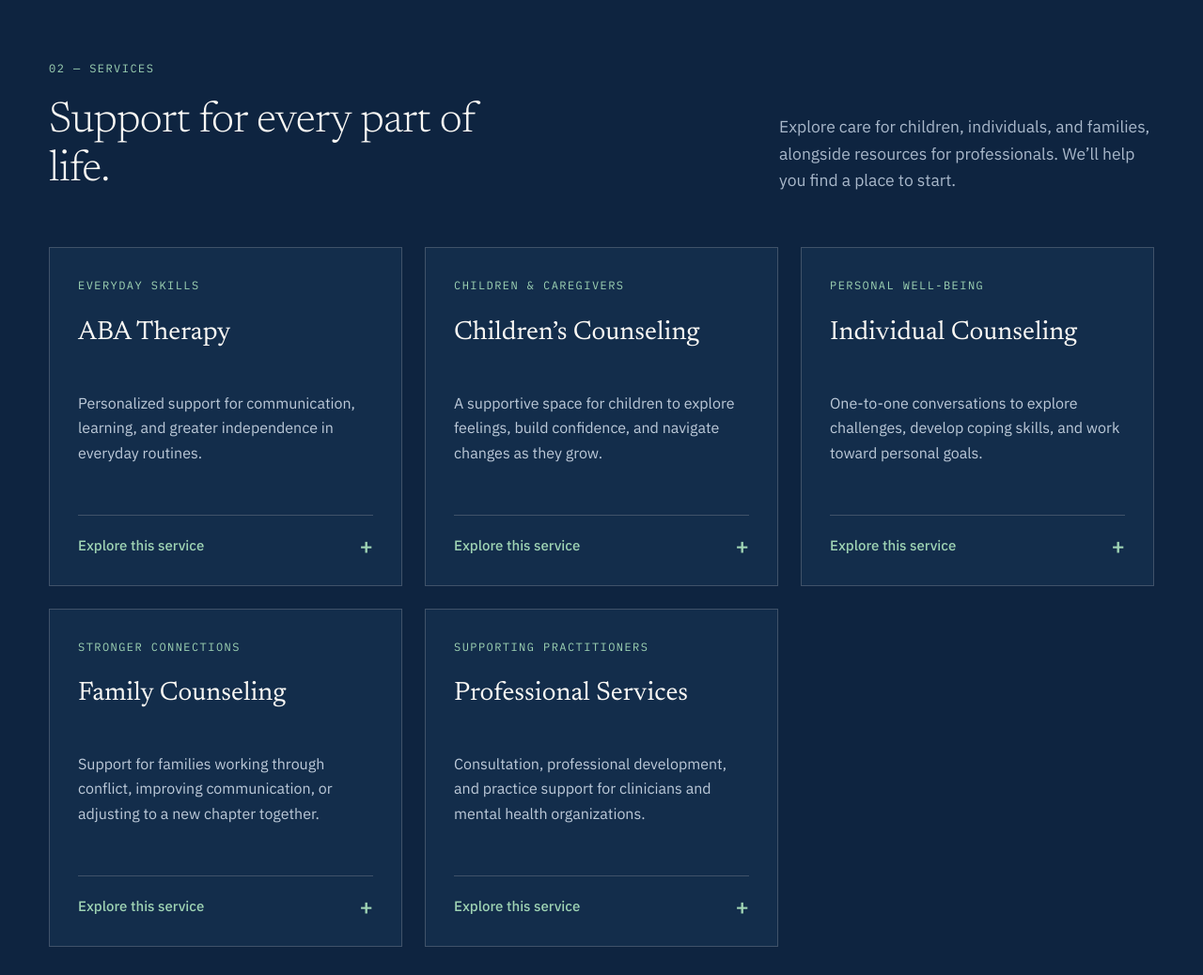
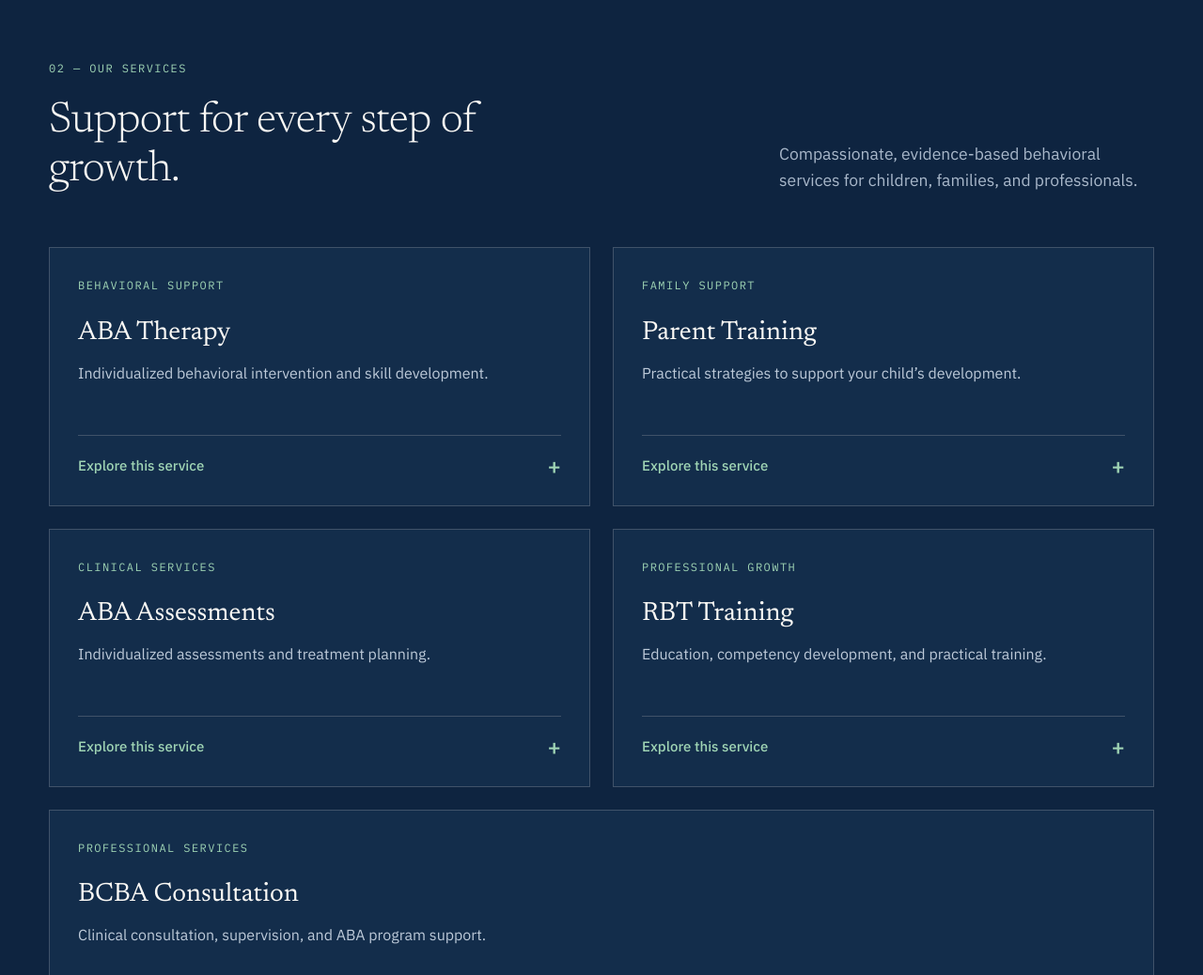
Before and after one commit to MystoganzTv/risebehaviortherapy, an Astro site: page / in a window 1280 px wide. Shown: the part 2260-3298 px from the top of the page at 94% size. Built offline with nearby package versions, Linux system fonts and the light colour scheme; Astro itself is replaced by a stand-in of ours.

Commit message:
Rework services into the five ABA offerings
Replaces the counseling cards with ABA Therapy, Parent Training,
ABA Assessments, RBT Training and BCBA Consultation, each with its own
category, summary and expandable detail. The section now reads "Support
for every step of growth." and lays the cards out two per row, with the
fifth spanning the full width as in the approved mockup. The contact
form drops "An assessment or diagnosis", now covered by ABA Assessments.

Co-Authored-By: Claude Opus 5.5 <noreply@anthropic.com>
Claude-Session: https://claude.ai/code/session_01XDx3K96qXSW1fzFhEvgG25

```diff
--- a/src/components/LandingServices.astro
+++ b/src/components/LandingServices.astro
@@ -6,10 +6,10 @@ import { serviceOfferings } from '../data/service-offerings';
   <div class="services-container">
     <div class="services-intro">
       <div>
-        <div class="service-eyebrow">02 — Services</div>
-        <h2 id="services-heading">Support for every part of life.</h2>
+        <div class="service-eyebrow">02 — Our Services</div>
+        <h2 id="services-heading">Support for every step of growth.</h2>
       </div>
-      <p>Explore care for children, individuals, and families, alongside resources for professionals. We’ll help you find a place to start.</p>
+      <p>Compassionate, evidence-based behavioral services for children, families, and professionals.</p>
     </div>
     <div class="services-grid">
       {serviceOfferings.map((service) => (
--- a/src/data/service-offerings.ts
+++ b/src/data/service-offerings.ts
@@ -1,44 +1,44 @@
-// Service categories requested for the landing page. Descriptions are original
-// copy; availability and professional supervision requirements are discussed at intake.
+// Service offerings for the landing page. Descriptions are original copy;
+// availability and professional requirements are discussed at intake.
 export const serviceOfferings = [
   {
     slug: 'aba-therapy',
     title: 'ABA Therapy',
-    category: 'Everyday skills',
-    description: 'Personalized support for communication, learning, and greater independence in everyday routines.',
+    category: 'Behavioral support',
+    description: 'Individualized behavioral intervention and skill development.',
     detail: 'Applied Behavior Analysis starts with understanding each person’s strengths and support needs. A BCBA develops a plan with practical goals and reviews progress with the family.',
-    points: ['Home-Based ABA and Center-Based ABA', 'School Support and coordination with educators', 'Assessments of behavior and everyday skills', 'Parent Training and caregiver coaching'],
+    points: ['Home-based and center-based ABA', 'School support and coordination with educators', 'Communication, social, and daily-living skills', 'Regular progress reviews with your BCBA'],
   },
   {
-    slug: 'childrens-counseling',
-    title: "Children’s Counseling",
-    category: 'Children & caregivers',
-    description: 'A supportive space for children to explore feelings, build confidence, and navigate changes as they grow.',
-    detail: 'Counseling gives children room to talk, learn about their emotions, and practice ways to handle difficult moments. Caregiver involvement helps connect that work with life at home.',
-    points: ['Recognizing and expressing feelings', 'Coping with transitions and everyday challenges', 'Building self-esteem and relationships', 'Helping caregivers understand and support their child'],
+    slug: 'parent-training',
+    title: 'Parent Training',
+    category: 'Family support',
+    description: 'Practical strategies to support your child’s development.',
+    detail: 'Caregivers are the constant in a child’s day. Parent training gives you hands-on strategies, modeled by our team, that you can use at home and in the community.',
+    points: ['Strategies for everyday routines at home', 'Understanding and responding to challenging behavior', 'Practicing skills alongside your child’s therapist', 'Carrying progress into school and the community'],
   },
   {
-    slug: 'individual-counseling',
-    title: 'Individual Counseling',
-    category: 'Personal well-being',
-    description: 'One-to-one conversations to explore challenges, develop coping skills, and work toward personal goals.',
-    detail: 'Make time for what you are experiencing and what you would like to change. Counseling offers a collaborative setting to explore patterns, identify strengths, and take manageable steps forward.',
-    points: ['Stress, anxiety, and difficult emotions', 'Self-esteem and personal growth', 'Relationships and healthy boundaries', 'Life transitions and work-life balance'],
+    slug: 'aba-assessments',
+    title: 'ABA Assessments',
+    category: 'Clinical services',
+    description: 'Individualized assessments and treatment planning.',
+    detail: 'Every program begins with an assessment led by a BCBA. We look at skills, needs, and what matters most to your family, then build a written treatment plan with measurable goals.',
+    points: ['Skills and behavior assessments', 'Functional behavior assessment', 'Individualized treatment plan with measurable goals', 'Reassessment as progress is made'],
   },
   {
-    slug: 'family-counseling',
-    title: 'Family Counseling',
-    category: 'Stronger connections',
-    description: 'Support for families working through conflict, improving communication, or adjusting to a new chapter together.',
-    detail: 'Family conversations can be difficult when everyone has different needs. Counseling creates space to listen to each perspective and practice ways to move forward together.',
-    points: ['Communication and conflict resolution', 'Parenting and co-parenting', 'Separation, divorce, and family transitions', 'Blended families and shared boundaries'],
+    slug: 'rbt-training',
+    title: 'RBT Training',
+    category: 'Professional growth',
+    description: 'Education, competency development, and practical training.',
+    detail: 'For aspiring and new Registered Behavior Technicians. Training combines instruction with supervised practice so technicians build their skills with confidence. Ask us about current requirements and schedules.',
+    points: ['Training for aspiring Registered Behavior Technicians', 'Competency development with a BCBA', 'Hands-on practice with feedback', 'Ongoing professional development'],
   },
   {
-    slug: 'professional-services',
-    title: 'Professional Services',
-    category: 'Supporting practitioners',
-    description: 'Consultation, professional development, and practice support for clinicians and mental health organizations.',
-    detail: 'Discuss your practice’s goals, training needs, or supervision interests with our team. We can review the scope of your request and the appropriate professional requirements.',
-    points: ['Practice consultation and workflow guidance', 'Clinical supervision inquiries', 'Staff training and professional development', 'Clinical documentation and quality review'],
+    slug: 'bcba-consultation',
+    title: 'BCBA Consultation',
+    category: 'Professional services',
+    description: 'Clinical consultation, supervision, and ABA program support.',
+    detail: 'Discuss your organization’s goals, cases, or supervision needs with a BCBA on our team. We will review the scope of your request and the professional requirements that apply.',
+    points: ['Clinical case consultation', 'Supervision inquiries', 'ABA program design and review', 'Staff training and quality review'],
   },
 ];
--- a/src/pages/index.astro
+++ b/src/pages/index.astro
@@ -453,7 +453,6 @@ const schema = {
                     <option value={service.title} style="color:#0E2440">{service.title}</option>
                   ))}
                   <option style="color:#0E2440">Services for an adolescent or adult</option>
-                  <option style="color:#0E2440">An assessment or diagnosis</option>
                   <option style="color:#0E2440">A professional referral</option>
                   <option style="color:#0E2440">Insurance verification</option>
                   <option style="color:#0E2440">Employment at Rise</option>
--- a/src/styles/landing.css
+++ b/src/styles/landing.css
@@ -181,7 +181,7 @@ textarea:focus-visible {
 
 .services-grid {
   display: grid;
-  grid-template-columns: repeat(3, minmax(0, 1fr));
+  grid-template-columns: repeat(2, minmax(0, 1fr));
   align-items: start;
   gap: 24px;
 }
@@ -212,7 +212,16 @@ textarea:focus-visible {
 }
 
 .service-card > p {
-  min-height: 6.6em;
+  min-height: 3.3em;
+}
+
+/* An odd card out (five services) spans the full row, as in the design. */
+.service-card:last-child:nth-child(odd) {
+  grid-column: 1 / -1;
+}
+
+.service-card h3 {
+  min-height: 0;
 }
 
 .service-details {
@@ -303,9 +312,6 @@ textarea:focus-visible {
   font-weight: 500;
 }
 
-@media (max-width: 1000px) {
-  .services-grid { grid-template-columns: repeat(2, minmax(0, 1fr)); }
-}
 @media (max-width: 700px) {
   .services-grid,
   .services-additional { grid-template-columns: minmax(0, 1fr); }
```
